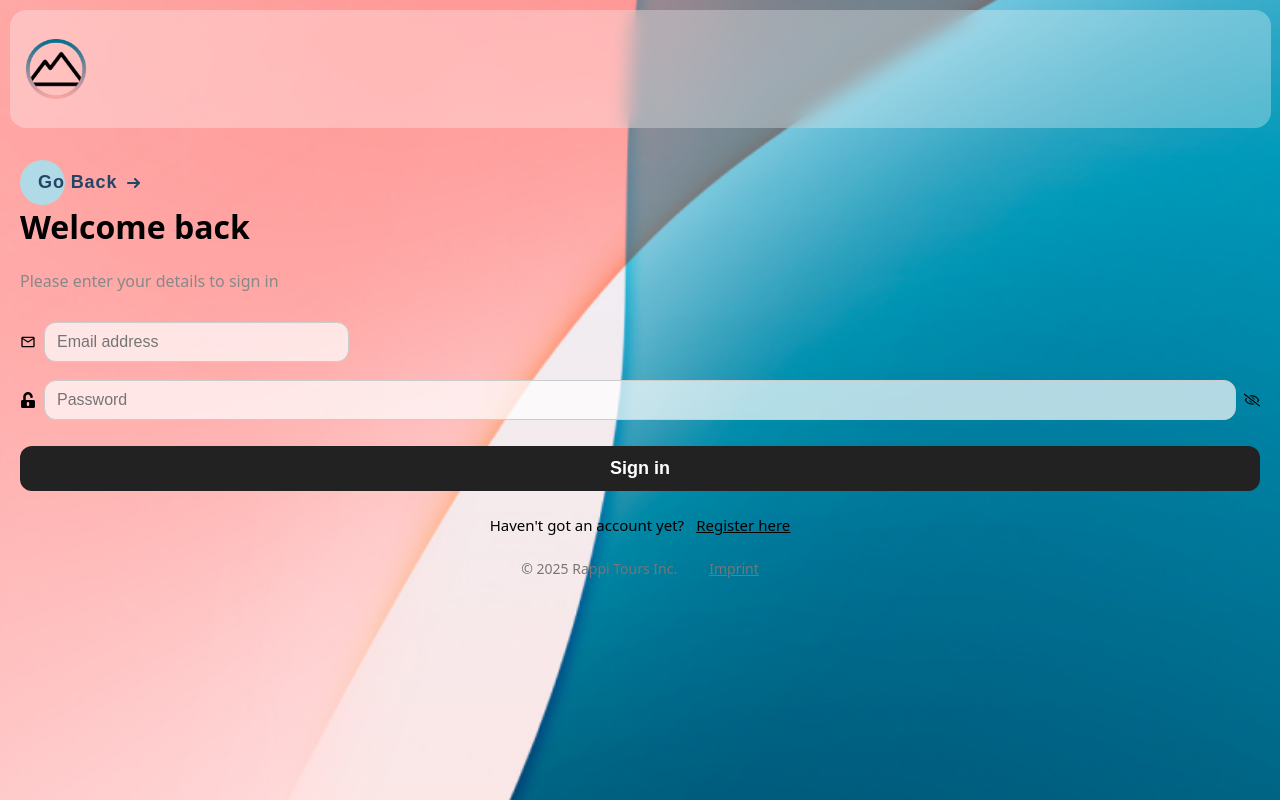
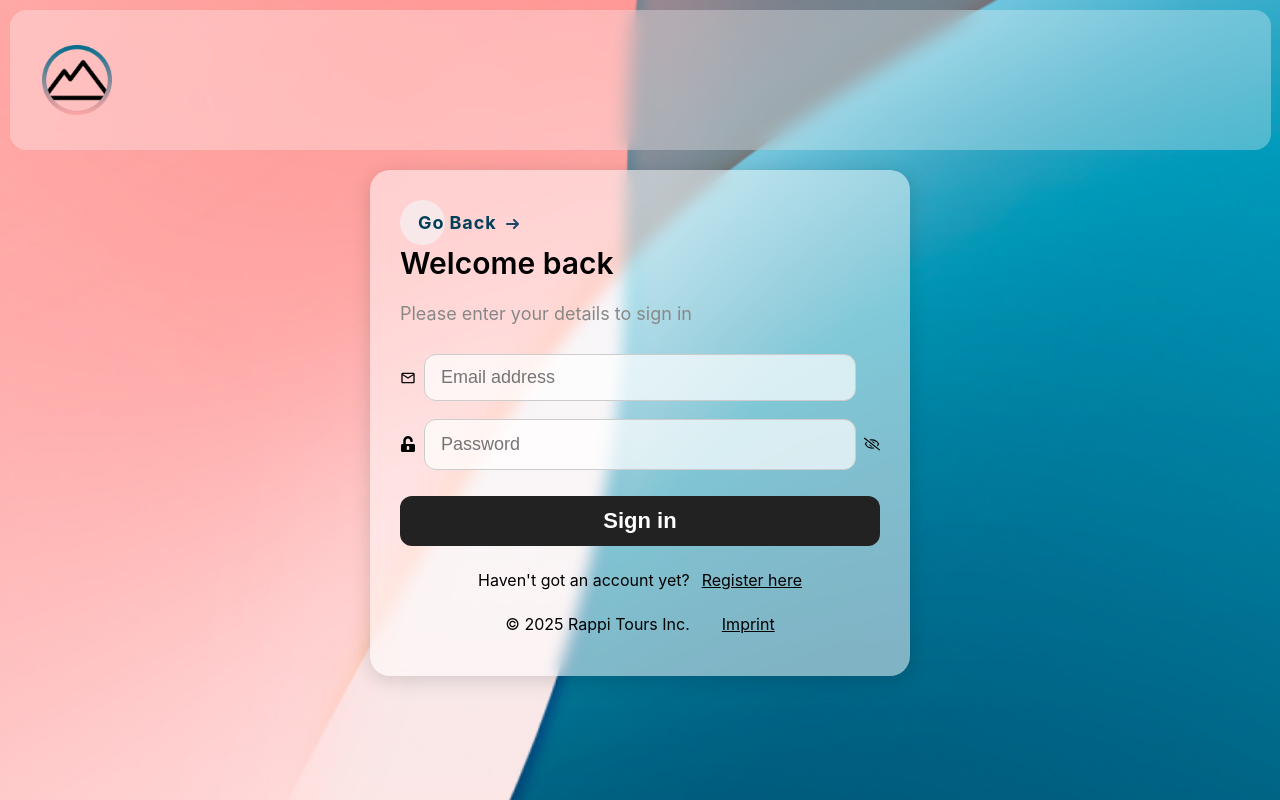
Before and after one commit to bwz-imst23a/Project-M248-KZ-LM, a Next.js app in the folder trails-app/: page /login in a window 1280 px wide. Built offline with nearby package versions, Linux system fonts and the light colour scheme.

Commit message:
Remove comments, add advanced styling, add and implement color, font size and font family variables in every page, add redirect feature, add password reveal, add desktop styling for every page

```diff
--- a/trails-app/app/globals.css
+++ b/trails-app/app/globals.css
@@ -1,22 +1,30 @@
-/* Bitte in der :root-Klasse alle Farben korrekt als Variablen speichern, wie sie per Farbrad ausgewählt wurden.
-   Auch die Schriftart und die verschiedenen Schriftgrössen sollen hier bereits als Variablen gespeichert
-   werden (gemäss den Schriftarten und Schriftgrössen im Mockup).
-   Der Background für die Desktopversion muss noch hinzugefügt werden (im 'public'-Ordner) und hier unter der
-   Bedingung der Screen-Grösse verwendet werden.*/
 :root {
-  --background: url('/Mobile_Background.png') center/cover no-repeat;
+  --font-primary: -apple-system, BlinkMacSystemFont, "Segoe UI", Roboto, Oxygen, Ubuntu, Cantarell, "Open Sans", "Helvetica Neue", sans-serif;
+
+  --font-size-xs: 12px;
+  --font-size-sm: 14px;
+  --font-size-base: 16px;
+  --font-size-md: 18px;
+  --font-size-lg: 22px;
+  --font-size-xl: 26px;
+  --font-size-xxl: 30px;
+  --font-size-3xl: 34px;
+
   --foreground: #000;
   --today-trail-color: #009BB8;
+  --past-trail-color: #F9E8E9;
+  --future-trail-color: #FF9A98;
   --header-bg: rgba(255, 255, 255, 0.3);
   --footer-text: #767676;
-  --past-trail-color: #F9E8E9;
-  --future-trail-color: #FF9A98;
+  --color-go-back: #024059;
+  --background: url('/Mobile_Background.png') center/cover no-repeat;
 }
+
 
 html, body {
   color: var(--foreground);
   background: var(--background);
-  font-family: system-ui, -apple-system, BlinkMacSystemFont, 'Segoe UI', Roboto, Oxygen, Ubuntu, Cantarell, 'Open Sans', 'Helvetica Neue', sans-serif; /* An solchen Stellen dann zum Beispiel die definierte Variable für die Schriftart benutzen. */
+  font-family: var(--font-primary);
   margin: 0;
   padding: 0;
   height: 100vh;
@@ -66,7 +74,7 @@
 }
 
 .icon {
-  font-size: 24px; /* Hier zum Beispiel die definierte Variable für die Schriftgrösse benutzen. */
+  font-size: var(--font-size-lg);
   color: var(--foreground);
   cursor: pointer;
   padding-right: 5px;
@@ -76,12 +84,12 @@
   text-align: left;
   padding: 120px 20px 10px 20px;
   color: var(--foreground);
-  font-size: 22px;
+  font-size: var(--font-size-lg);
   font-weight: 500;
 }
 
 .add-icon {
-  font-size: 26px;
+  font-size: var(--font-size-xl);
   color: var(--foreground);
   cursor: pointer;
 }
@@ -114,7 +122,7 @@
 
 .trail-text {
   flex-grow: 1;
-  font-size: 18px;
+  font-size: var(--font-size-md);
   font-weight: 500;
 }
 
@@ -124,7 +132,7 @@
 }
 
 .trail-icon, .edit-icon, .delete-icon, .arrow-icon {
-  font-size: 22px;
+  font-size: var(--font-size-lg);
   color: var(--foreground);
   cursor: pointer;
 }
@@ -135,7 +143,7 @@
   opacity: 0;
   transition: max-height 0.3s ease, opacity 0.3s ease;
   padding: 0 20px;
-  font-size: 16px;
+  font-size: var(--font-size-base);
   color: var(--foreground);
 }
 
@@ -155,11 +163,20 @@
 }
 
 .footer {
-  margin-top: auto;
+  display: flex;
+  justify-content: center;
+  align-items: center;
+  gap: 16px;
+  font-size: var(--font-size-sm);
+  color: var(--footer-text);
+  padding: 20px;
   text-align: center;
-  padding: 40px 20px;
-  font-size: 14px;
-  color: var(--footer-text);
+}
+
+.footer p,
+.footer a {
+  margin: 0;
+  line-height: 1;
 }
 
 .footer a {
@@ -178,28 +195,6 @@
   display: flex;
   align-items: center;
   gap: 12px;
-}
-
-.overlay {
-  position: fixed;
-  top: 0;
-  left: 0;
-  width: 100vw;
-  height: 100vh;
-  background-color: var(--background);
-  display: flex;
-  justify-content: center;
-  align-items: center;
-  z-index: 1000;
-}
-
-.search-bar {
-  width: 100%;
-  padding: 10px 16px;
-  font-size: 16px;
-  border: none;
-  outline: none;
-  border-radius: 16px;
 }
 
 .past-trail {
@@ -222,3 +217,68 @@
   border-style:groove;
   border-color: var(--footer-text);
 }
+
+@media screen and (min-width: 1024px) {
+
+  html, body {
+    font-size: var(--font-size-base);
+  }
+
+  .login-container {
+    width: 100%;
+    max-width: 500px;
+    margin: 150px auto;
+    padding: 40px;
+    background-color: var(--background);
+    backdrop-filter: blur(8px);
+    border-radius: 20px;
+    box-shadow: 0 4px 20px rgba(0, 0, 0, 0.2);
+  }
+
+  .login-form h1 {
+    font-size: var(--font-size-xl);
+  }
+
+  .login-form p {
+    font-size: var(--font-size-md);
+  }
+
+  .mail input,
+  input[type="password"] {
+    font-size: var(--font-size-base);
+    padding: 12px;
+  }
+
+  .background-container {
+    filter: blur(4px);
+  }
+
+  .header {
+    width: 93.5%;
+    padding: 20px 32px;
+    height: 100px;
+  }
+
+  .logo {
+    height: 70px;
+  }
+
+  .trail {
+    padding: 24px 32px;
+  }
+
+  .trail-text {
+    font-size: var(--font-size-lg);
+  }
+
+  .footer {
+    font-size: var(--font-size-sm);
+    padding: 10px 40px;
+    color: var(--foreground);
+    text-align: center;
+  }
+
+  .hero-header {
+  margin-top: 50px;
+}
+}
--- a/trails-app/app/imprint/imprint.css
+++ b/trails-app/app/imprint/imprint.css
@@ -1,11 +1,9 @@
-/* Auch in diesem File die vordefinierten Variabelen für Farben, Schriftart, und Schriftgrössen benutzen. */
-
 .imprintcontent {
     max-width: 500px;
     display: flex;
     flex-direction: column;
     row-gap: 0rem;
-    padding-top: 150px;
+    padding-top: 10px;
     padding-left: 10px;
     align-items: flex-start;
 }
@@ -26,7 +24,7 @@
   left: 0;
   display: block;
   border-radius: 50px;
-  background: #b1dae7;
+  background: var(--past-trail-color);
   width: 45px;
   height: 45px;
   transition: all 0.3s ease;
@@ -34,11 +32,11 @@
 
 .cta span {
   position: relative;
-  font-family: "Ubuntu", sans-serif;
-  font-size: 18px;
+  font-family: var(--font-primary);
+  font-size: var(--font-size-md);
   font-weight: 700;
   letter-spacing: 0.05em;
-  color: #234567;
+  color: var(--color-go-back);
   padding-right: 10px;
 }
 
@@ -48,7 +46,7 @@
   fill: none;
   stroke-linecap: round;
   stroke-linejoin: round;
-  stroke: #234567;
+  stroke: var(--color-go-back);
   stroke-width: 2;
   transform: translateX(-5px);
   transition: all 0.3s ease;
@@ -56,7 +54,7 @@
 
 .cta:hover:before {
   width: 100%;
-  background: #b1dae7;
+  background: var(--past-trail-color);
 }
 
 .cta:hover svg {
--- a/trails-app/app/login/login.css
+++ b/trails-app/app/login/login.css
@@ -1,15 +1,11 @@
-/* Auch in diesem File die vordefinierten Variabelen für Farben, Schriftart, und Schriftgrössen benutzen. */
-
-/* Styling bitte noch implementieren. */
-
 .login-container {
-    margin-top: 160px;
-    margin-left: 20px;
-    margin-right:20px;
+  margin-top: 160px;
+  margin-left: 20px;
+  margin-right: 20px;
 }
 
 .mail {
-    max-width:329.2px;
+  max-width:329.2px;
 }
 
 .cta {
@@ -28,7 +24,7 @@
   left: 0;
   display: block;
   border-radius: 50px;
-  background: #b1dae7;
+  background: var(--past-trail-color);
   width: 45px;
   height: 45px;
   transition: all 0.3s ease;
@@ -36,11 +32,11 @@
 
 .cta span {
   position: relative;
-  font-family: "Ubuntu", sans-serif;
-  font-size: 18px;
+  font-family: var(--font-primary);
+  font-size: var(--font-size-md);
   font-weight: 700;
   letter-spacing: 0.05em;
-  color: #234567;
+  color: var(--color-go-back);
   padding-right: 10px;
 }
 
@@ -58,7 +54,7 @@
 
 .cta:hover:before {
   width: 100%;
-  background: #b1dae7;
+  background: var(--past-trail-color);
 }
 
 .cta:hover svg {
@@ -89,7 +85,7 @@
   background: transparent;
   border: none;
   color: var(--foreground);
-  font-size: 18px;
+  font-size: var(--font-size-md);
   font-family: inherit;
   cursor: pointer;
   padding: 0;
@@ -107,14 +103,14 @@
 
 .login-form h1 {
   margin: 0 0 4px 0;
-  font-size: 2rem;
+  font-size: var(--font-size-3xl);
   font-weight: 600;
 }
 
 .login-form p {
   margin: 0 0 12px 0;
   color: #888;
-  font-size: 1rem;
+  font-size: var(--font-size-xxl);
 }
 
 .login-form > div {
@@ -129,7 +125,7 @@
   padding: 10px 12px;
   border-radius: 12px;
   border: 1px solid #ccc;
-  font-size: 16px;
+  font-size: var(--font-size-md);
   outline: none;
   background: rgba(255,255,255,0.7);
 }
@@ -141,7 +137,7 @@
   border: none;
   background: #222;
   color: #fff;
-  font-size: 18px;
+  font-size: var(--font-size-lg);
   font-weight: 600;
   cursor: pointer;
   width: 100%;
@@ -150,10 +146,10 @@
 .login-register {
   margin: 18px 0 0 0;
   text-align: center;
-  font-size: 15px;
+  font-size: var(--font-size-base);
   display:flex;
   justify-content: center;
-    gap: 12px;
+  gap: 12px;
 }
 
 .login-register a {
@@ -168,10 +164,60 @@
   justify-content: center;
   gap: 32px;
   color: var(--footer-text);
-  font-size: 14px;
+  font-size: var(--font-size-base);
 }
 
 .login-footer a {
   color: var(--footer-text);
   text-decoration: underline;
 }
+
+@media screen and (min-width: 1024px) {
+.login-form input[type="password"],
+.login-form input[type="text"] {
+  flex: 1;
+  padding: 10px 12px;
+  border-radius: 12px;
+  border: 1px solid #ccc;
+  font-size: var(--font-size-md);
+  outline: none;
+  background: rgba(255, 255, 255, 0.7);
+  height: 24.8px;
+}
+
+  .login-container {
+  max-width: 480px;
+  margin: 170px auto 0 auto;
+  padding: 30px;
+  background-color: rgba(255, 255, 255, 0.5);
+  border-radius: 20px;
+  box-shadow: 0 4px 20px rgba(0, 0, 0, 0.15);
+  }
+
+  .login-form h1 {
+  font-size: var(--font-size-xxl);
+  }
+
+  .login-form p {
+  font-size: var(--font-size-md);
+  }
+
+  .login-form input[type="email"],
+  .login-form input[type="password"] {
+  font-size: var(--font-size-md);
+  padding: 12px 16px;
+  }
+
+  .login-form button[type="submit"] {
+  font-size: var(--font-size-lg);
+  }
+
+  .login-footer, .login-footer a, .login-footer p {
+    font-size: var(--font-size-base);
+    color: var(--foreground);
+  }
+
+  .mail {
+  max-width:456px;
+  }
+}
--- a/trails-app/app/login/page.tsx
+++ b/trails-app/app/login/page.tsx
@@ -3,18 +3,19 @@
 import { useState } from "react";
 import Link from "next/link";
 import { loginUser } from "../components/FirebaseAuth";
-import "./login.css";
 import { MdOutlineMailOutline } from "react-icons/md";
 import { FaUnlockAlt } from "react-icons/fa";
-import { FaRegEyeSlash } from "react-icons/fa";
 import { useRouter } from "next/navigation";
+import { FaRegEye, FaRegEyeSlash } from "react-icons/fa";
 
+import "./login.css";
 
-// Bitte Verklinkungen der Seite überprüfen und ggf. anpassen (oder hinzufügen, falls noch nicht vorhanden)
 
 export default function LoginPage() {
   const [formData, setFormData] = useState({ email: "", password: "" });
   const router = useRouter();
+  const [showPassword, setShowPassword] = useState(false);
+
 
   const handleChange = (event: React.ChangeEvent<HTMLInputElement>) => {
     setFormData({
@@ -66,16 +67,27 @@
         <div>
           <FaUnlockAlt className="ks"></FaUnlockAlt>
           <input
-            type="password"
+            type={showPassword ? "text" : "password"}
             name="password"
             placeholder="Password"
             value={formData.password}
             onChange={handleChange}
             required
-          />
-         <FaRegEyeSlash></FaRegEyeSlash>
+           />
+         {showPassword ? (
+  <FaRegEye
+    onClick={() => setShowPassword(false)}
+    style={{ cursor: 'pointer' }}
+  />
+) : (
+  <FaRegEyeSlash
+    onClick={() => setShowPassword(true)}
+    style={{ cursor: 'pointer' }}
+  />
+)}
+
         </div>
-        <button type="submit">Sign in</button>
+        <button type="submit" onClick={() => router.push("/")}>Sign in</button>
       </form>
       <div className="login-register">
         <span>Haven't got an account yet? </span>
--- a/trails-app/app/page.tsx
+++ b/trails-app/app/page.tsx
@@ -14,7 +14,6 @@
 import { IoMdAddCircleOutline } from "react-icons/io";
 import { fetchTrails, sortTrails, deleteTrail } from "../app/components/FirestoreTrails";
 
-// Bitte Verklinkungen der Seite überprüfen und ggf. anpassen (oder hinzufügen, falls noch nicht vorhanden)
 
 export default function HomePage() {
   const router = useRouter();
--- a/trails-app/app/profile/profile.css
+++ b/trails-app/app/profile/profile.css
@@ -1,7 +1,8 @@
 .profilepagecontent {
-    margin-top: 160px;
-    margin-left: 20px;
-    margin-right:20px;
+  margin-top: 160px;
+  margin-left: 20px;
+  margin-right: 20px;
+  font-size: var(--font-size-base);
 }
 
 .mail {
@@ -20,6 +21,7 @@
   border: none;
   background: transparent;
   cursor: pointer;
+  font-size: var(--font-size-base);
 }
 
 .cta:before {
@@ -28,7 +30,7 @@
   top: 0;
   left: 0;
   display: block;
-  border-radius: 50px;
+  border-radius: 100px;
   background: var(--past-trail-color);
   width: 45px;
   height: 45px;
@@ -37,11 +39,11 @@
 
 .cta span {
   position: relative;
-  font-family: "Ubuntu", sans-serif;
-  font-size: 18px;
+  font-family: var(--font-primary);
+  font-size: var(--font-size-lg);
   font-weight: 700;
   letter-spacing: 0.05em;
-  color: var(--today-trail-color);
+  color: var(--color-go-back);
   padding-right: 10px;
 }
 
@@ -51,7 +53,7 @@
   fill: none;
   stroke-linecap: round;
   stroke-linejoin: round;
-  stroke: var(--today-trail-color);
+  stroke: var(--color-go-back);
   stroke-width: 2;
   transform: translateX(-5px);
   transition: all 0.3s ease;
@@ -78,6 +80,7 @@
   justify-content: flex-start;
   padding: 0 16px;
   background: var(--background);
+  font-size: var(--font-size-base);
 }
 
 .profile-footer {
@@ -87,7 +90,7 @@
   justify-content: center;
   gap: 32px;
   color: var(--footer-text);
-  font-size: 14px;
+  font-size: var(--font-size-sm);
 }
 
 .profile-header {
@@ -99,6 +102,7 @@
   backdrop-filter: blur(10px);
   border-radius: 16px;
   margin-top: 16px;
+  font-size: var(--font-size-base);
 }
 
 .profile-back {
@@ -109,7 +113,7 @@
   background: transparent;
   border: none;
   color: var(--foreground);
-  font-size: 18px;
+  font-size: var(--font-size-lg);
   font-family: inherit;
   cursor: pointer;
   padding: 0;
@@ -117,18 +121,70 @@
 }
 
 .profile-content h2 {
-  font-size: 1.5rem;
+  font-size: var(--font-size-xl);
   font-weight: 600;
   margin-bottom: 16px;
 }
 
 .profile-content label {
-  font-size: 1rem;
+  font-size: var(--font-size-base);
   font-weight: 500;
   color: var(--background);
 }
 
 .profile-content div {
-  font-size: 1rem;
+  font-size: var(--font-size-base);
   color: var(--background);
 }
+
+@media (min-width: 1024px) {
+  .profilepagecontent {
+    margin-top: 200px;
+    margin-left: auto;
+    margin-right: auto;
+    max-width: 800px;
+    font-size: var(--font-size-base);
+  }
+
+  .cta  {
+    position: absolute;
+    left: 0;
+    top: 0;
+    margin-top: 160px;
+    margin-left: 10px;
+    align-items: center;
+    height: 45px;
+    display: flex;
+    align-items: center;
+    justify-content: flex-start;
+    gap: 8px;
+    font-size: var(--font-size-base);
+  }
+
+  .profile-container {
+    padding: 0 48px;
+    font-size: var(--font-size-base);
+  }
+
+  .profile-header {
+    padding: 32px 24px;
+    margin-top: 32px;
+    border-radius: 20px;
+    font-size: var(--font-size-base);
+  }
+
+  .profile-content h2 {
+    font-size: var(--font-size-xxl);
+  }
+
+  .profile-content label,
+  .profile-content div {
+    font-size: var(--font-size-lg);
+  }
+
+  .profile-footer {
+    padding: 48px 0 20px 0;
+    font-size: var(--font-size-base);
+    color: var(--foreground);
+  }
+}
--- a/trails-app/app/register/register.css
+++ b/trails-app/app/register/register.css
@@ -1,15 +1,11 @@
-/* Auch in diesem File die vordefinierten Variabelen für Farben, Schriftart, und Schriftgrössen benutzen. */
-
-/* Styling bitte noch implementieren. */
-
 .registercontent {
     margin-top: 160px;
     margin-left: 20px;
-    margin-right:20px;
+    margin-right: 20px;
 }
 
 .mail {
-    max-width:329.2px;
+    max-width: 329.2px;
 }
 
 .cta {
@@ -28,7 +24,7 @@
   left: 0;
   display: block;
   border-radius: 50px;
-  background: #b1dae7;
+  background: var(--past-trail-color);
   width: 45px;
   height: 45px;
   transition: all 0.3s ease;
@@ -36,11 +32,11 @@
 
 .cta span {
   position: relative;
-  font-family: "Ubuntu", sans-serif;
-  font-size: 18px;
+  font-family: var(--font-primary);
+  font-size: var(--font-size-md);
   font-weight: 700;
   letter-spacing: 0.05em;
-  color: #234567;
+  color: var(--color-go-back);
   padding-right: 10px;
 }
 
@@ -58,7 +54,7 @@
 
 .cta:hover:before {
   width: 100%;
-  background: #b1dae7;
+  background: var(--past-trail-color);
 }
 
 .cta:hover svg {
@@ -98,7 +94,7 @@
   background: transparent;
   border: none;
   color: var(--foreground);
-  font-size: 18px;
+  font-size: var(--font-size-md);
   font-family: inherit;
   cursor: pointer;
   padding: 0;
@@ -116,14 +112,14 @@
 
 .register-form h1 {
   margin: 0 0 4px 0;
-  font-size: 2rem;
+  font-size: var(--font-size-3xl);
   font-weight: 600;
 }
 
 .register-form p {
   margin: 0 0 12px 0;
   color: #888;
-  font-size: 1rem;
+  font-size: var(--font-size-xxl);
 }
 
 .register-form > div {
@@ -138,9 +134,9 @@
   padding: 10px 12px;
   border-radius: 12px;
   border: 1px solid #ccc;
-  font-size: 16px;
+  font-size: var(--font-size-base);
   outline: none;
-  background: rgba(255,255,255,0.7);
+  background: rgba(255, 255, 255, 0.7);
 }
 
 .register-form button[type="submit"] {
@@ -150,7 +146,7 @@
   border: none;
   background: #222;
   color: #fff;
-  font-size: 18px;
+  font-size: var(--font-size-md);
   font-weight: 600;
   cursor: pointer;
   width: 100%;
@@ -159,7 +155,10 @@
 .register-login {
   margin: 18px 0 0 0;
   text-align: center;
-  font-size: 15px;
+  font-size: var(--font-size-base);
+  display: flex;
+  justify-content: center;
+  gap: 12px;
 }
 
 .register-login a {
@@ -174,10 +173,67 @@
   justify-content: center;
   gap: 32px;
   color: var(--footer-text);
-  font-size: 14px;
+  font-size: var(--font-size-md);
 }
 
 .register-footer a {
   color: var(--footer-text);
   text-decoration: underline;
 }
+
+@media screen and (min-width: 1024px) {
+
+  .registercontent {
+    margin-top: 170px;
+    margin-right: 262.6px;
+    margin-left: 262.6px;
+    padding-right: 30px;
+    padding-left: 30px;
+    padding-bottom: 15px;
+    padding-top: 15px;
+    background-color: rgba(255, 255, 255, 0.5);
+    border-radius: 20px;
+    box-shadow: 0 4px 20px rgba(0, 0, 0, 0.15);
+  }
+
+  .register-form > div {
+    display: flex;
+    align-items: center;
+    gap: 8px;
+    max-width: 800px;
+  }
+
+  .mail {
+    max-width: 800px;
+  }
+
+  .register-form input[type="email"],
+  .register-form input[type="password"],
+  .register-form input[type="text"] {
+    flex: 1;
+    padding: 12px 16px;
+    border-radius: 12px;
+    border: 1px solid #ccc;
+    font-size: var(--font-size-md);
+    outline: none;
+    background: rgba(255, 255, 255, 0.7);
+    height: 24.8px;
+  }
+
+  .register-form h1 {
+    font-size: var(--font-size-base);
+  }
+
+  .register-form p {
+    font-size: var(--font-size-md);
+  }
+
+  .register-form button[type="submit"] {
+    font-size: var(--font-size-lg);
+  }
+
+  .register-footer, .register-footer a, .register-footer p {
+    font-size: var(--font-size-base);
+    color: var(--foreground);
+  }
+}
--- a/trails-app/app/trails/create/create.css
+++ b/trails-app/app/trails/create/create.css
@@ -1,5 +1,3 @@
-/* Auch in diesem File die vordefinierten Variabelen für Farben, Schriftart, und Schriftgrössen benutzen. */
-
 .container {
   min-height: 100vh;
   display: flex;
@@ -38,7 +36,7 @@
 }
 
 .header-icons span {
-  font-size: 24px;
+  font-size: var(--font-size-lg);
   color: black;
   cursor: pointer;
 }
@@ -51,7 +49,7 @@
 }
 
 .title {
-  font-size: 2rem;
+  font-size: var(--font-size-3xl);
   font-weight: 600;
   color: var(--foreground);
   margin-bottom: 16px;
@@ -61,7 +59,7 @@
   display: flex;
   flex-direction: column;
   gap: 10px;
-  font-size: 1rem;
+  font-size: var(--font-size-xxl);
   font-weight: 500;
   color: var(--foreground);
 }
@@ -70,7 +68,7 @@
   padding: 10px 12px;
   border-radius: 12px;
   border: 1px solid #ccc;
-  font-size: 16px;
+  font-size: var(--font-size-base);
   outline: none;
   background: rgba(255, 255, 255, 0.7);
   margin-bottom:10px;
@@ -83,7 +81,7 @@
 }
 
 .input-icon .icon {
-  font-size: 20px;
+  font-size: var(--font-size-md);
   color: var(--foreground);
 }
 
@@ -99,7 +97,7 @@
   color: #24292e;
   cursor: pointer;
   display: inline-block;
-  font-size: 14px;
+  font-size: var(--font-size-sm);
   font-weight: 500;
   line-height: 20px;
   list-style: none;
@@ -145,3 +143,21 @@
 button:-webkit-details-marker {
   display: none;
 }
+
+.footer {
+  display: flex;
+  justify-content: center;
+  align-items: center;
+  gap: 16px;
+  font-size: var(--font-size-sm);
+  color: var(--footer-text);
+  padding: 20px;
+  text-align: center;
+}
+
+.footer p,
+.footer a {
+  margin: 0;
+  line-height: 1;
+  color: var(--foreground);
+}
--- a/trails-app/app/trails/create/page.tsx
+++ b/trails-app/app/trails/create/page.tsx
@@ -14,7 +14,6 @@
 import "./create.css";
 import Link from "next/link";
 
-// Bitte Verklinkungen der Seite überprüfen und ggf. anpassen (oder hinzufügen, falls noch nicht vorhanden)
 
 export default function CreateTrailPage() {
   const router = useRouter();
--- a/trails-app/app/trails/edit/[id]/edit.css
+++ b/trails-app/app/trails/edit/[id]/edit.css
@@ -1,5 +1,3 @@
-/* Auch in diesem File die vordefinierten Variabelen für Farben, Schriftart, und Schriftgrössen benutzen. */
-
 .container {
   min-height: 100vh;
   display: flex;
@@ -28,7 +26,7 @@
   background: var(--header-bg);
   backdrop-filter: blur(10px);
   border-radius: 16px;
-  box-shadow: 0 4px 12px rgba(0, 0, 0, 0.1);
+  box-shadow: 0 4px 12px var(--background);
   z-index: 1;
 }
 
@@ -43,20 +41,20 @@
 }
 
 .header-icons span {
-  font-size: 24px;
-  color: black;
+  font-size: var(--font-size-lg);
+  color: var(--foreground);
   cursor: pointer;
 }
 
 .form-container {
-  margin-top: 120px;
+  margin-top: 140px;
   display: flex;
   flex-direction: column;
   gap: 24px;
 }
 
 .title {
-  font-size: 2rem;
+  font-size: var(--font-size-3xl);
   font-weight: 600;
   color: var(--foreground);
   margin-bottom: 16px;
@@ -66,7 +64,7 @@
   display: flex;
   flex-direction: column;
   gap: 10px;
-  font-size: 1rem;
+  font-size: var(--font-size-xxl);
   font-weight: 500;
   color: var(--foreground);
 }
@@ -75,7 +73,7 @@
   padding: 10px 12px;
   border-radius: 12px;
   border: 1px solid #ccc;
-  font-size: 16px;
+  font-size: var(--font-size-base);
   outline: none;
   background: rgba(255, 255, 255, 0.7);
   margin-bottom:10px;
@@ -88,14 +86,14 @@
 }
 
 .input-icon .icon {
-  font-size: 20px;
+  font-size: var(--font-size-md);
   color: var(--foreground);
 }
 
 button {
   appearance: none;
   background-color: #fafbfc;
-  border: 1px solid rgba(27, 31, 35, 0.15);
+  border: 1px solid var(--for);
   border-radius: 6px;
   box-shadow:
     rgba(27, 31, 35, 0.04) 0 1px 0,
@@ -104,7 +102,7 @@
   color: #24292e;
   cursor: pointer;
   display: inline-block;
-  font-size: 14px;
+  font-size: var(--font-size-sm);
   font-weight: 500;
   line-height: 20px;
   list-style: none;
@@ -151,59 +149,14 @@
   display: none;
 }
 
-.cta {
-  position: relative;
-  padding: 12px 18px;
-  transition: all 0.2s ease;
-  border: none;
-  background: transparent;
-  cursor: pointer;
+footer {
+  font-size: var(--font-size-sm);
+  padding: 10px 40px;
+  color: var(--foreground);
+  text-align: center;
+  display: flex;
+  justify-content: center;
+  gap: 15px;
+  margin-top:auto;
+  margin-bottom:10px;
 }
-
-.cta:before {
-  content: "";
-  position: absolute;
-  top: 0;
-  left: 0;
-  display: block;
-  border-radius: 50px;
-  background: var(--past-trail-color);
-  width: 45px;
-  height: 45px;
-  transition: all 0.3s ease;
-}
-
-.cta span {
-  position: relative;
-  font-family: "Ubuntu", sans-serif;
-  font-size: 18px;
-  font-weight: 700;
-  letter-spacing: 0.05em;
-  color: var(--today-trail-color);
-  padding-right: 10px;
-}
-
-.cta svg {
-  position: relative;
-  top: 0;
-  fill: none;
-  stroke-linecap: round;
-  stroke-linejoin: round;
-  stroke: var(--today-trail-color);
-  stroke-width: 2;
-  transform: translateX(-5px);
-  transition: all 0.3s ease;
-}
-
-.cta:hover:before {
-  width: 100%;
-  background: var(--past-trail-color);
-}
-
-.cta:hover svg {
-  transform: translateX(0);
-}
-
-.cta:active {
-  transform: scale(0.95);
-}
--- a/trails-app/app/trails/edit/[id]/page.tsx
+++ b/trails-app/app/trails/edit/[id]/page.tsx
@@ -59,10 +59,6 @@
         </header>
 
         <main className="form-container">
-            <button onClick={() => router.back()} className="cta"><span>Go Back</span> <svg width="15px" height="10px" viewBox="0 0 13 10">
-            <path d="M1,5 L11,5"></path>
-            <polyline points="8 1 12 5 8 9"></polyline>
-          </svg></button>
           <h1 className="title">Edit Trail</h1>
           {trail ? (
             <form onSubmit={(e) => e.preventDefault()}>
```
Also changed, not shown: trails-app/app/register/page.tsx (+36 -13 lines).
